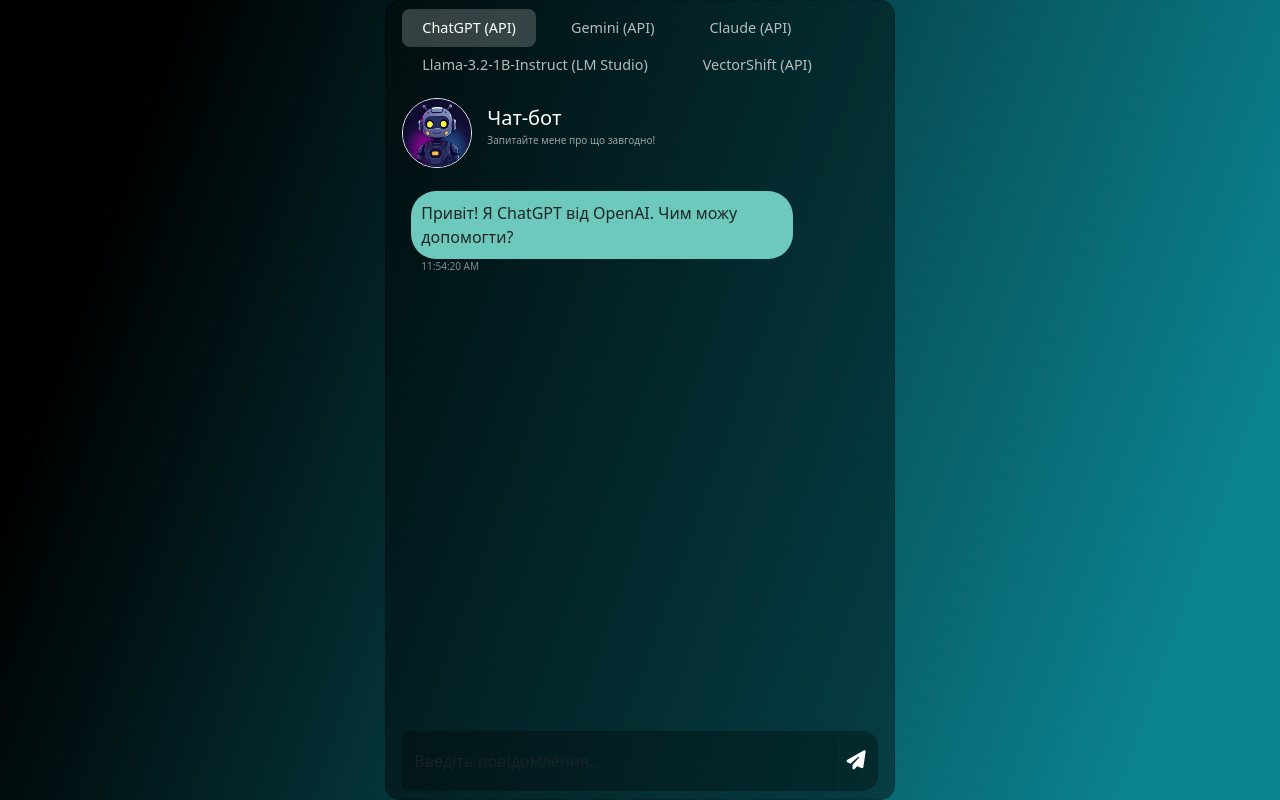
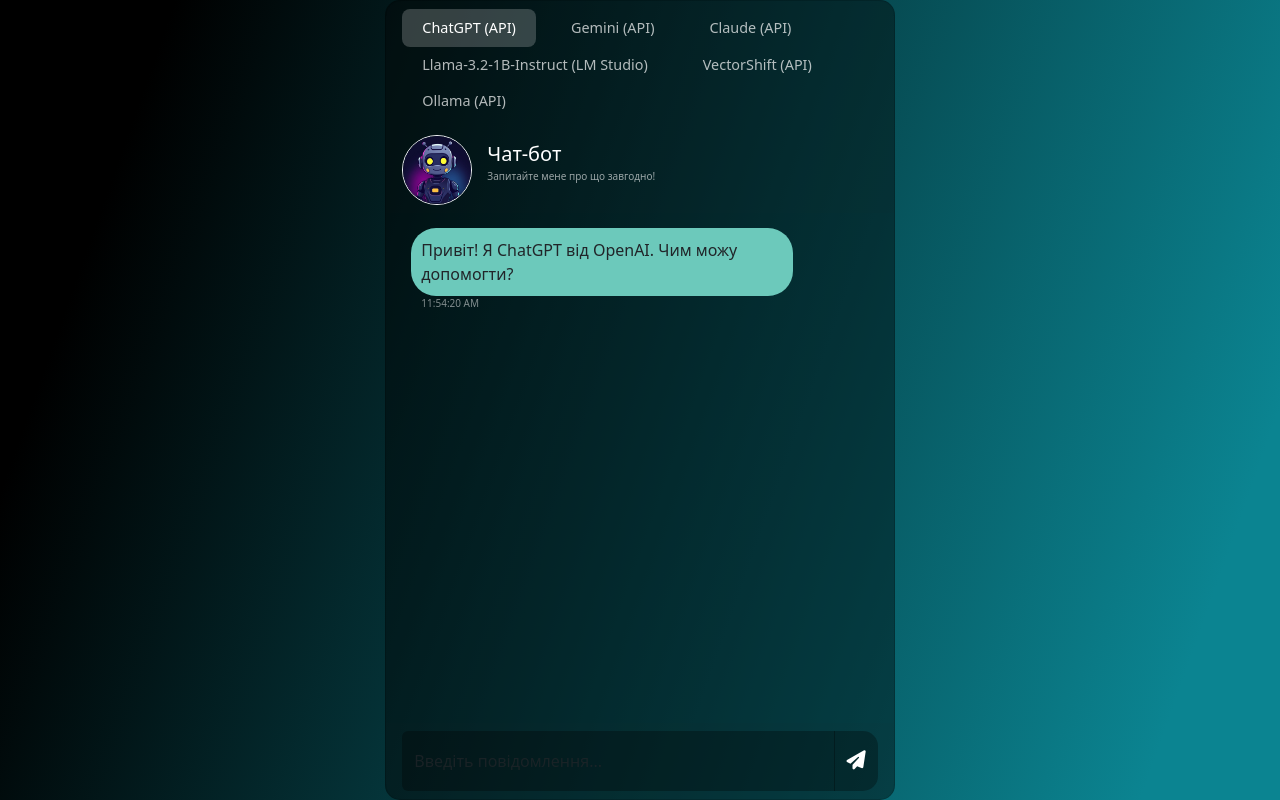
Before and after one commit to JekaX/diploma-project, a Flask app: page / in a window 1280 px wide. Run offline with Flask 3, Linux system fonts and the light colour scheme; some libraries are stand-ins or nearby versions.

Commit message:
add ollama integration

```diff
--- a/app.py
+++ b/app.py
@@ -13,7 +13,8 @@
     'google': [],
     'anthropic': [],
     'lmstudio': [],
-    'vectorshift': []
+    'vectorshift': [],
+    'ollama': []
 }
 
 models = {
@@ -21,7 +22,8 @@
     'google': 'gemini-1.5-flash',
     'anthropic': 'claude-3-5-sonnet-20241022',
     'lmstudio': 'hugging-quants/Llama-3.2-1B-Instruct-Q8_0-GGUF',
-    'vectorshift': 'Vectorshift Demo'
+    'vectorshift': 'Vectorshift Demo',
+    'ollama': 'llama3.2'
 }
 
 MAX_TOKENS = 4000
@@ -38,6 +40,9 @@
 # Конфігурація VectorShift
 VECTORSHIFT_API_KEY = "your_vectorshift_api_key"
 VECTORSHIFT_URL = "https://api.vectorshift.ai/api/pipelines/run"
+
+# Конфігурація Ollama
+OLLAMA_URL = "http://localhost:11434/api/generate"
 
 
 def trim_history(history, max_tokens, prompt_tokens):
@@ -119,6 +124,22 @@
             model_response = response_json.get("output", "Немає відповіді")
             prompt_tokens = len(vectorshift_message.split())  # Приблизна оцінка токенів
 
+        elif provider == 'ollama':
+            # Конвертуємо історію в формат, зрозумілий для Ollama
+            ollama_message = "\n".join([msg["content"] for msg in history])
+            data = {
+                "model": models['ollama'],
+                "prompt": ollama_message
+            }
+            response = requests.post(OLLAMA_URL, json=data, stream=True)
+            full_response = "".join(
+                json.loads(line.decode("utf-8")).get("response", "")
+                for line in response.iter_lines()
+                if line
+            )
+            model_response = full_response
+            prompt_tokens = len(ollama_message.split())  # Приблизна оцінка токенів
+
         # Обрізаємо історію, якщо вона перевищує ліміт токенів
         trim_history(history, MAX_TOKENS, prompt_tokens)
 
--- a/static/script.js
+++ b/static/script.js
@@ -4,6 +4,7 @@
     'claude': [],
     'lmstudio': [],
     'vectorshift': [],
+    'ollama': []
 };
 
 let currentProvider = 'chatgpt';
@@ -45,7 +46,8 @@
     'gemini': "Привіт! Я Gemini від Google. Чим можу допомогти?",
     'claude': "Привіт! Я Claude від Anthropic. Чим можу допомогти?",
     'lmstudio': "Привіт! Я Llama-3.2-1B-Instruct від LM Studio. Чим можу допомогти?",
-    'vectorshift': "Привіт! Я VectorShift від VectorShift.ai. Чим можу допомогти?",  // Додаємо привітальне повідомлення для VectorShift
+    'vectorshift': "Привіт! Я VectorShift від VectorShift.ai. Чим можу допомогти?",
+    'ollama': "Привіт! Я Ollama від Ollama.ai. Чим можу допомогти?"
 };
 
 $(document).ready(function() {
--- a/templates/chat.html
+++ b/templates/chat.html
@@ -38,6 +38,9 @@
                             <a class="nav-link" id="vectorshift-tab" data-bs-toggle="tab" href="#vectorshift"
                                role="tab">VectorShift (API)</a>
                         </li>
+                        <li class="nav-item">
+                            <a class="nav-link" id="ollama-tab" data-bs-toggle="tab" href="#ollama" role="tab">Ollama (API)</a>
+                        </li>
                     </ul>
                     <div class="d-flex align-items-center mt-3">
                         <div class="img_cont">
```
